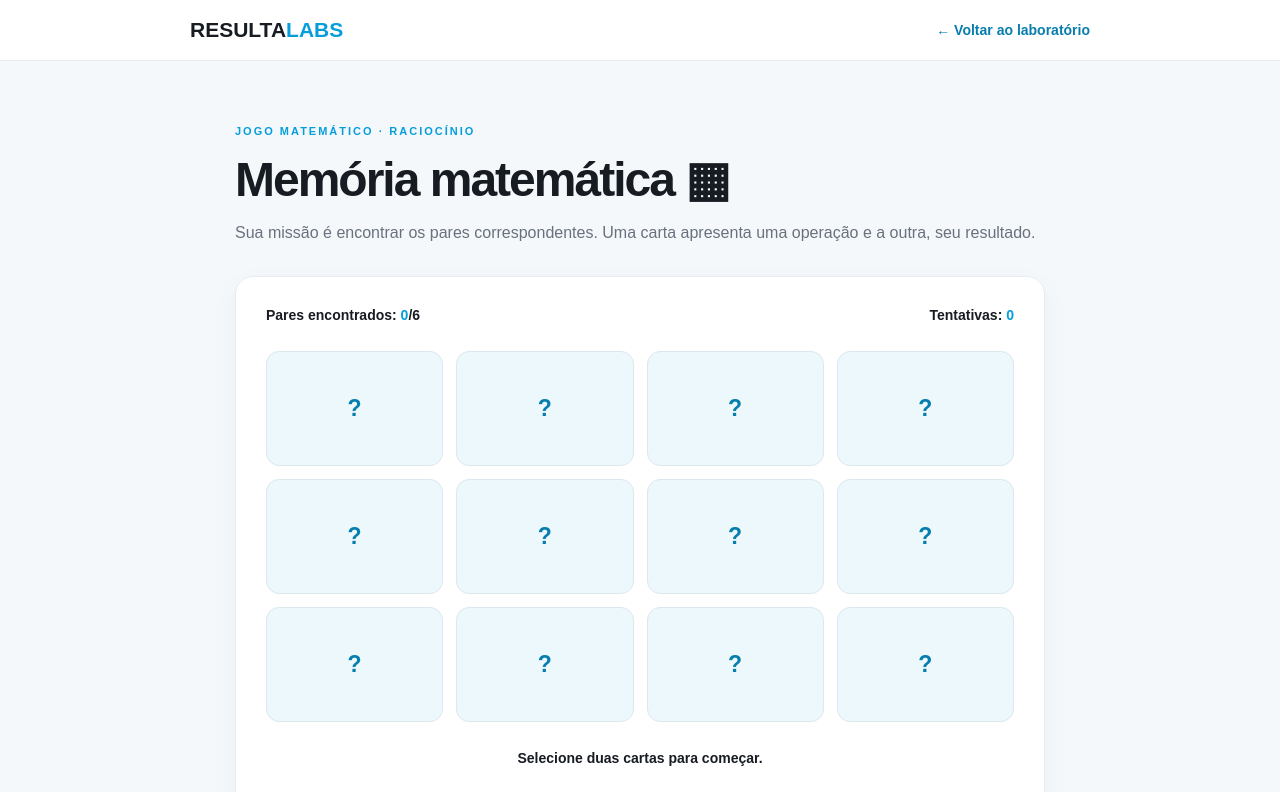
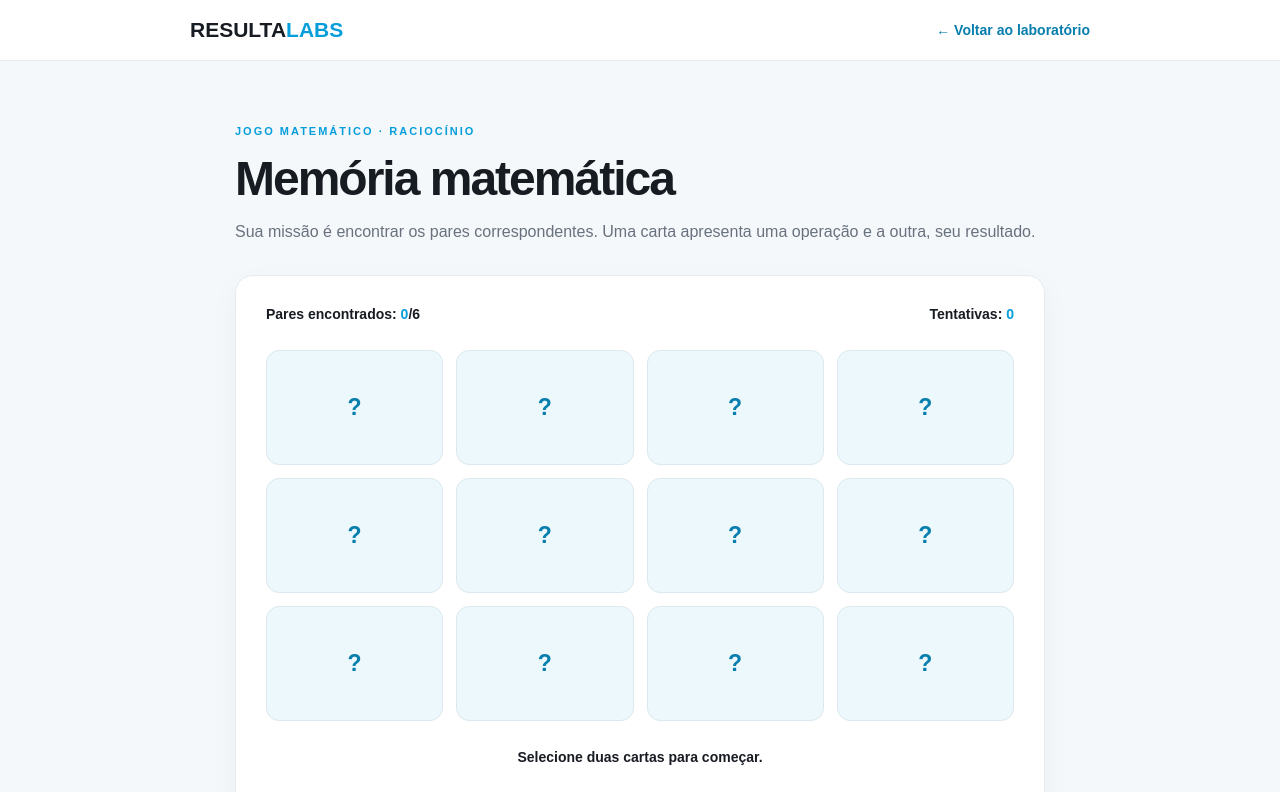
Before and after one commit to thaizdanielekutz/resultamath_pro, a plain HTML site: page jogos/memoria-matematica.html in a window 1280 px wide. Shown: the top 792 px of the page. Drawn offline with Linux system fonts and the light colour scheme.

Commit message:
ups imagens

```diff
--- a/jogos/memoria-matematica.html
+++ b/jogos/memoria-matematica.html
@@ -191,7 +191,7 @@ button.reiniciar:hover { background: #087eae; }
 <main>
 
     <span class="tag">JOGO MATEMÁTICO · RACIOCÍNIO</span>
-    <h1>Memória matemática ▦</h1>
+    <h1>Memória matemática</h1>
 
     <p class="descricao">
         Sua missão é encontrar os pares correspondentes.
```
